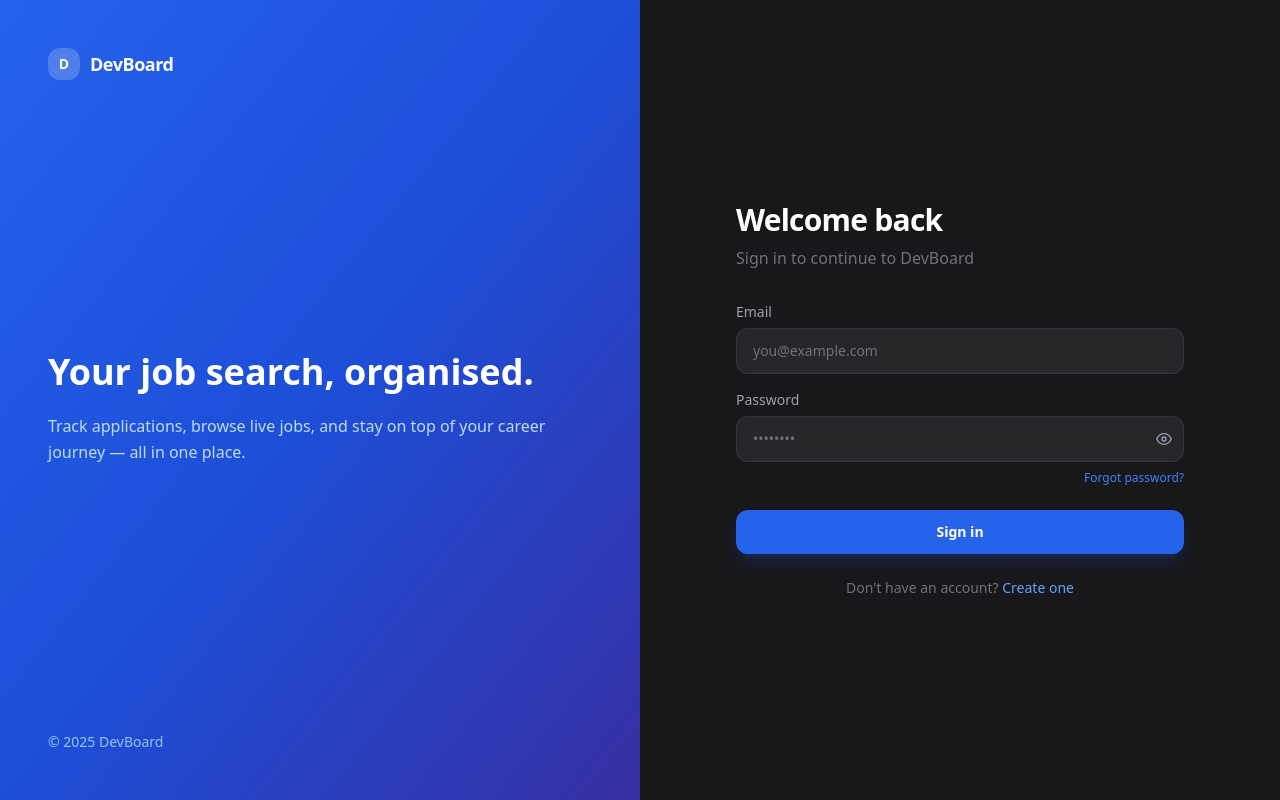
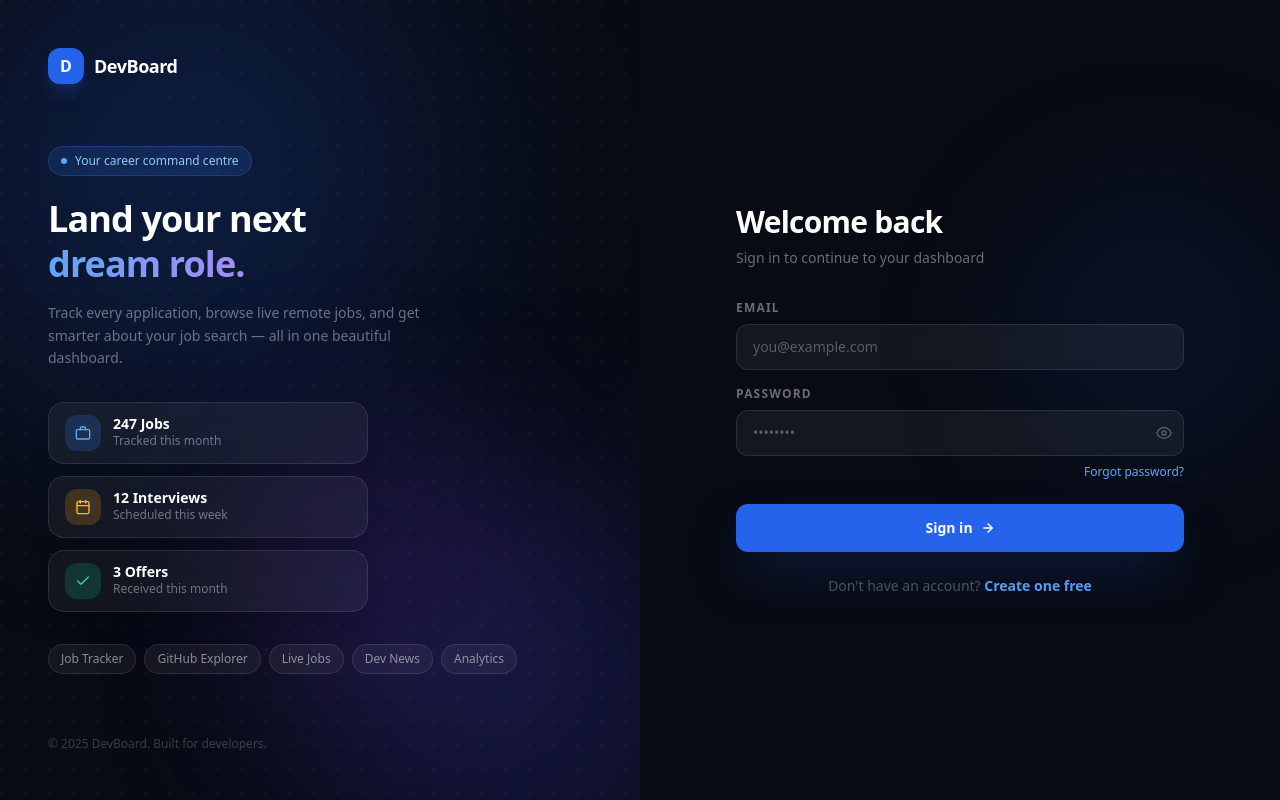
Before and after one commit to FrancisBriwn-cyber/Devboard, a React (Vite) app: page /login in a window 1280 px wide. Built offline with nearby package versions, Linux system fonts and the light colour scheme; no server answers.

Commit message:
Redesign login page with dark immersive layout and stat cards

```diff
--- a/src/pages/LoginPage.tsx
+++ b/src/pages/LoginPage.tsx
@@ -3,34 +3,44 @@ import { useNavigate, Link } from 'react-router-dom';
 import { supabase } from '../lib/supabase';
 import { useAuthStore } from '../store/authStore';
 
-const INPUT = 'w-full bg-slate-50 dark:bg-zinc-800 border border-slate-200 dark:border-zinc-700/60 rounded-xl px-4 py-3 text-sm text-slate-800 dark:text-white placeholder-slate-400 dark:placeholder-zinc-500 focus:outline-none focus:ring-2 focus:ring-blue-500 focus:border-transparent transition';
+const INPUT = 'w-full bg-white/5 border border-white/10 rounded-xl px-4 py-3 text-sm text-white placeholder-white/30 focus:outline-none focus:ring-2 focus:ring-blue-500/60 focus:border-blue-500/40 transition backdrop-blur-sm';
 
 function mapAuthError(msg: string): string {
   if (msg.includes('Invalid login credentials')) return 'Wrong email or password. Please try again.';
-  if (msg.includes('Email not confirmed'))        return 'Please confirm your email before signing in. Check your inbox.';
-  if (msg.includes('Too many requests'))          return 'Too many attempts. Please wait a moment and try again.';
-  if (msg.includes('User not found'))             return 'No account found with that email address.';
+  if (msg.includes('Email not confirmed'))        return 'Please confirm your email before signing in.';
+  if (msg.includes('Too many requests'))          return 'Too many attempts. Please wait a moment.';
+  if (msg.includes('User not found'))             return 'No account found with that email.';
   return msg;
+}
+
+/* ── Floating stat card ── */
+function StatCard({ label, value, color, icon }: { label: string; value: string; color: string; icon: React.ReactNode }) {
+  return (
+    <div className={`flex items-center gap-3 bg-white/5 border border-white/10 backdrop-blur-md rounded-2xl px-4 py-3 shadow-xl`}>
+      <div className={`w-9 h-9 rounded-xl ${color} flex items-center justify-center shrink-0`}>{icon}</div>
+      <div>
+        <p className="text-white font-bold text-sm leading-none">{value}</p>
+        <p className="text-white/40 text-xs mt-0.5">{label}</p>
+      </div>
+    </div>
+  );
 }
 
 export default function LoginPage() {
   const navigate   = useNavigate();
   const setSession = useAuthStore((s) => s.setSession);
 
-  /* sign-in fields */
   const [email, setEmail]       = useState('');
   const [password, setPassword] = useState('');
   const [showPass, setShowPass] = useState(false);
   const [error, setError]       = useState('');
   const [loading, setLoading]   = useState(false);
 
-  /* forgot-password mode */
-  const [mode, setMode]           = useState<'signin' | 'forgot' | 'sent'>('signin');
-  const [resetEmail, setResetEmail] = useState('');
+  const [mode, setMode]               = useState<'signin' | 'forgot' | 'sent'>('signin');
+  const [resetEmail, setResetEmail]   = useState('');
   const [resetLoading, setResetLoading] = useState(false);
-  const [resetError, setResetError]     = useState('');
+  const [resetError, setResetError]   = useState('');
 
-  /* ── Sign in ── */
   const handleLogin = async () => {
     if (!email || !password) { setError('Please enter your email and password.'); return; }
     setLoading(true); setError('');
@@ -40,7 +50,6 @@ export default function LoginPage() {
     navigate('/dashboard');
   };
 
-  /* ── Forgot password ── */
   const handleForgot = async () => {
     if (!resetEmail.trim()) { setResetError('Please enter your email address.'); return; }
     setResetLoading(true); setResetError('');
@@ -53,39 +62,103 @@ export default function LoginPage() {
   };
 
   return (
-    <div className="min-h-screen flex">
+    <div className="min-h-screen flex bg-[#080b14]">
 
-      {/* ── Left branding panel ── */}
-      <div className="hidden lg:flex w-1/2 bg-gradient-to-br from-blue-600 via-blue-700 to-indigo-800 flex-col justify-between p-12">
-        <div className="flex items-center gap-2.5">
-          <span className="w-8 h-8 rounded-xl bg-white/20 flex items-center justify-center text-white font-black text-sm">D</span>
+      {/* ── LEFT: Visual Panel ── */}
+      <div className="hidden lg:flex w-1/2 relative flex-col justify-between p-12 overflow-hidden">
+
+        {/* Gradient blobs */}
+        <div className="absolute inset-0 pointer-events-none">
+          <div className="absolute top-[-10%] left-[-10%] w-[500px] h-[500px] rounded-full bg-blue-600/20 blur-[120px]" />
+          <div className="absolute bottom-[-10%] right-[-10%] w-[400px] h-[400px] rounded-full bg-indigo-600/20 blur-[100px]" />
+          <div className="absolute top-1/2 left-1/3 w-[300px] h-[300px] rounded-full bg-violet-600/10 blur-[80px]" />
+        </div>
+
+        {/* Dot grid */}
+        <svg className="absolute inset-0 w-full h-full opacity-[0.07]" xmlns="http://www.w3.org/2000/svg">
+          <defs>
+            <pattern id="dots" width="24" height="24" patternUnits="userSpaceOnUse">
+              <circle cx="2" cy="2" r="1" fill="white" />
+            </pattern>
+          </defs>
+          <rect width="100%" height="100%" fill="url(#dots)" />
+        </svg>
+
+        {/* Top bar */}
+        <div className="relative flex items-center gap-2.5 z-10">
+          <div className="w-9 h-9 rounded-xl bg-blue-600 flex items-center justify-center text-white font-black text-base shadow-lg shadow-blue-900/50">D</div>
           <span className="text-white font-bold text-lg tracking-tight">DevBoard</span>
         </div>
+
+        {/* Centre content */}
+        <div className="relative z-10 space-y-8">
           <div>
-          <h2 className="text-4xl font-bold text-white leading-snug mb-4">
-            {mode === 'forgot' ? 'Reset your\npassword.' : mode === 'sent' ? 'Check your\ninbox.' : 'Your job search,\norganised.'}
+            <div className="inline-flex items-center gap-2 px-3 py-1.5 bg-blue-500/15 border border-blue-500/25 rounded-full text-blue-300 text-xs font-medium mb-5">
+              <span className="w-1.5 h-1.5 rounded-full bg-blue-400 animate-pulse" />
+              Your career command centre
+            </div>
+            <h2 className="text-4xl font-black text-white leading-tight tracking-tight">
+              Land your next<br />
+              <span className="bg-gradient-to-r from-blue-400 to-violet-400 bg-clip-text text-transparent">dream role.</span>
             </h2>
-          <p className="text-blue-200 text-base leading-relaxed">
-            {mode === 'forgot'
-              ? "Enter your email and we'll send you a secure link to reset your password."
-              : mode === 'sent'
-              ? "We've sent a password reset link to your email. It expires in 1 hour."
-              : 'Track applications, browse live jobs, and stay on top of your career journey — all in one place.'}
+            <p className="text-white/40 text-sm mt-4 leading-relaxed max-w-sm">
+              Track every application, browse live remote jobs, and get smarter about your job search — all in one beautiful dashboard.
             </p>
           </div>
-        <p className="text-blue-300 text-sm">© 2025 DevBoard</p>
+
+          {/* Floating stat cards */}
+          <div className="space-y-3 max-w-xs">
+            <StatCard
+              value="247 Jobs" label="Tracked this month"
+              color="bg-blue-500/20"
+              icon={<svg width="16" height="16" fill="none" stroke="#60a5fa" strokeWidth="2" viewBox="0 0 24 24" strokeLinecap="round" strokeLinejoin="round"><rect x="2" y="7" width="20" height="14" rx="2"/><path d="M16 7V5a2 2 0 0 0-2-2h-4a2 2 0 0 0-2 2v2"/></svg>}
+            />
+            <StatCard
+              value="12 Interviews" label="Scheduled this week"
+              color="bg-amber-500/20"
+              icon={<svg width="16" height="16" fill="none" stroke="#fbbf24" strokeWidth="2" viewBox="0 0 24 24" strokeLinecap="round" strokeLinejoin="round"><rect x="3" y="4" width="18" height="18" rx="2"/><line x1="16" y1="2" x2="16" y2="6"/><line x1="8" y1="2" x2="8" y2="6"/><line x1="3" y1="10" x2="21" y2="10"/></svg>}
+            />
+            <StatCard
+              value="3 Offers" label="Received this month"
+              color="bg-emerald-500/20"
+              icon={<svg width="16" height="16" fill="none" stroke="#34d399" strokeWidth="2" viewBox="0 0 24 24" strokeLinecap="round" strokeLinejoin="round"><polyline points="20 6 9 17 4 12"/></svg>}
+            />
           </div>
 
-      {/* ── Right form panel ── */}
-      <div className="w-full lg:w-1/2 flex items-center justify-center bg-white dark:bg-zinc-900 p-8">
-        <div className="w-full max-w-md">
+          {/* Feature pills */}
+          <div className="flex flex-wrap gap-2">
+            {['Job Tracker', 'GitHub Explorer', 'Live Jobs', 'Dev News', 'Analytics'].map((f) => (
+              <span key={f} className="text-xs px-3 py-1.5 bg-white/5 border border-white/10 text-white/50 rounded-full">
+                {f}
+              </span>
+            ))}
+          </div>
+        </div>
+
+        {/* Bottom */}
+        <p className="relative z-10 text-white/20 text-xs">© 2025 DevBoard. Built for developers.</p>
+      </div>
+
+      {/* ── RIGHT: Form Panel ── */}
+      <div className="w-full lg:w-1/2 flex items-center justify-center p-8 relative">
+
+        {/* Subtle right-side glow */}
+        <div className="absolute top-1/4 right-0 w-64 h-64 bg-blue-600/10 rounded-full blur-[80px] pointer-events-none" />
+
+        <div className="w-full max-w-md relative z-10">
+
+          {/* Mobile logo */}
+          <div className="flex items-center gap-2.5 mb-10 lg:hidden">
+            <div className="w-9 h-9 rounded-xl bg-blue-600 flex items-center justify-center text-white font-black text-base">D</div>
+            <span className="text-white font-bold text-lg">DevBoard</span>
+          </div>
 
           {/* ════════ SIGN IN ════════ */}
           {mode === 'signin' && (
             <>
               <div className="mb-8">
-                <h1 className="text-3xl font-bold text-slate-800 dark:text-white mb-2 tracking-tight">Welcome back</h1>
-                <p className="text-slate-400 dark:text-zinc-500">Sign in to continue to DevBoard</p>
+                <h1 className="text-3xl font-black text-white mb-2 tracking-tight">Welcome back</h1>
+                <p className="text-white/40 text-sm">Sign in to continue to your dashboard</p>
               </div>
 
               {error && (
@@ -99,19 +172,19 @@ export default function LoginPage() {
 
               <div className="space-y-4 mb-2">
                 <div>
-                  <label className="block text-sm font-medium text-slate-600 dark:text-zinc-400 mb-1.5">Email</label>
+                  <label className="block text-xs font-semibold text-white/40 mb-2 uppercase tracking-widest">Email</label>
                   <input type="email" placeholder="you@example.com" value={email}
                     onChange={(e) => setEmail(e.target.value)} className={INPUT} />
                 </div>
                 <div>
-                  <label className="block text-sm font-medium text-slate-600 dark:text-zinc-400 mb-1.5">Password</label>
+                  <label className="block text-xs font-semibold text-white/40 mb-2 uppercase tracking-widest">Password</label>
                   <div className="relative">
                     <input type={showPass ? 'text' : 'password'} placeholder="••••••••" value={password}
                       onChange={(e) => setPassword(e.target.value)}
                       onKeyDown={(e) => e.key === 'Enter' && handleLogin()}
                       className={`${INPUT} pr-11`} />
                     <button type="button" onClick={() => setShowPass(v => !v)}
-                      className="absolute right-3 top-1/2 -translate-y-1/2 text-slate-400 hover:text-slate-600 dark:hover:text-zinc-300 transition">
+                      className="absolute right-3 top-1/2 -translate-y-1/2 text-white/30 hover:text-white/60 transition">
                       {showPass
                         ? <svg width="16" height="16" fill="none" stroke="currentColor" strokeWidth="2" viewBox="0 0 24 24" strokeLinecap="round"><path d="M17.94 17.94A10.07 10.07 0 0 1 12 20c-7 0-11-8-11-8a18.45 18.45 0 0 1 5.06-5.94M9.9 4.24A9.12 9.12 0 0 1 12 4c7 0 11 8 11 8a18.5 18.5 0 0 1-2.16 3.19m-6.72-1.07a3 3 0 1 1-4.24-4.24"/><line x1="1" y1="1" x2="23" y2="23"/></svg>
                         : <svg width="16" height="16" fill="none" stroke="currentColor" strokeWidth="2" viewBox="0 0 24 24" strokeLinecap="round"><path d="M1 12s4-8 11-8 11 8 11 8-4 8-11 8-11-8-11-8z"/><circle cx="12" cy="12" r="3"/></svg>
@@ -123,22 +196,25 @@ export default function LoginPage() {
 
               <div className="flex justify-end mb-6">
                 <button onClick={() => { setMode('forgot'); setResetEmail(email); setResetError(''); }}
-                  className="text-xs text-blue-500 hover:text-blue-400 transition">
+                  className="text-xs text-blue-400 hover:text-blue-300 transition">
                   Forgot password?
                 </button>
               </div>
 
               <button onClick={handleLogin} disabled={loading}
-                className="w-full flex items-center justify-center gap-2 bg-blue-600 hover:bg-blue-500 text-white py-3 rounded-xl font-semibold text-sm transition shadow-lg shadow-blue-900/40 disabled:opacity-50">
+                className="w-full flex items-center justify-center gap-2 bg-blue-600 hover:bg-blue-500 text-white py-3.5 rounded-xl font-bold text-sm transition shadow-2xl shadow-blue-900/50 disabled:opacity-50 relative overflow-hidden group">
+                <div className="absolute inset-0 bg-gradient-to-r from-blue-600 to-indigo-600 opacity-0 group-hover:opacity-100 transition-opacity" />
+                <span className="relative flex items-center gap-2">
                   {loading
                     ? <><div className="w-4 h-4 border-2 border-white/40 border-t-white rounded-full animate-spin" /> Signing in…</>
-                  : 'Sign in'
+                    : <>Sign in <svg width="14" height="14" fill="none" stroke="currentColor" strokeWidth="2.5" viewBox="0 0 24 24" strokeLinecap="round"><path d="M5 12h14"/><path d="M12 5l7 7-7 7"/></svg></>
                   }
+                </span>
               </button>
 
-              <p className="text-sm text-center text-slate-400 dark:text-zinc-500 mt-6">
+              <p className="text-sm text-center text-white/30 mt-6">
                 Don't have an account?{' '}
-                <Link to="/register" className="text-blue-400 font-medium hover:underline">Create one</Link>
+                <Link to="/register" className="text-blue-400 font-semibold hover:text-blue-300 transition">Create one free</Link>
               </p>
             </>
           )}
@@ -147,16 +223,14 @@ export default function LoginPage() {
           {mode === 'forgot' && (
             <>
               <button onClick={() => { setMode('signin'); setResetError(''); }}
-                className="flex items-center gap-1.5 text-sm text-slate-400 dark:text-zinc-500 hover:text-slate-600 dark:hover:text-zinc-300 transition mb-8">
+                className="flex items-center gap-1.5 text-sm text-white/30 hover:text-white/60 transition mb-8">
                 <svg width="14" height="14" fill="none" stroke="currentColor" strokeWidth="2.5" viewBox="0 0 24 24" strokeLinecap="round"><path d="M19 12H5"/><path d="M12 19l-7-7 7-7"/></svg>
                 Back to sign in
               </button>
-
               <div className="mb-8">
-                <h1 className="text-3xl font-bold text-slate-800 dark:text-white mb-2 tracking-tight">Forgot password?</h1>
-                <p className="text-slate-400 dark:text-zinc-500 text-sm">Enter your email and we'll send you a reset link.</p>
+                <h1 className="text-3xl font-black text-white mb-2 tracking-tight">Forgot password?</h1>
+                <p className="text-white/40 text-sm">We'll send you a secure reset link.</p>
               </div>
-
               {resetError && (
                 <div className="mb-5 flex items-start gap-2.5 px-4 py-3 rounded-xl bg-red-500/10 border border-red-500/20 text-red-400 text-sm">
                   <svg width="14" height="14" fill="none" stroke="currentColor" strokeWidth="2" viewBox="0 0 24 24" strokeLinecap="round" className="shrink-0 mt-0.5">
@@ -165,19 +239,15 @@ export default function LoginPage() {
                   {resetError}
                 </div>
               )}
-
-              <div className="space-y-4 mb-6">
-                <div>
-                  <label className="block text-sm font-medium text-slate-600 dark:text-zinc-400 mb-1.5">Email address</label>
+              <div className="mb-6">
+                <label className="block text-xs font-semibold text-white/40 mb-2 uppercase tracking-widest">Email address</label>
                 <input type="email" placeholder="you@example.com" value={resetEmail}
                   onChange={(e) => setResetEmail(e.target.value)}
                   onKeyDown={(e) => e.key === 'Enter' && handleForgot()}
                   className={INPUT} autoFocus />
               </div>
-              </div>
-
               <button onClick={handleForgot} disabled={resetLoading}
-                className="w-full flex items-center justify-center gap-2 bg-blue-600 hover:bg-blue-500 text-white py-3 rounded-xl font-semibold text-sm transition shadow-lg shadow-blue-900/40 disabled:opacity-50">
+                className="w-full flex items-center justify-center gap-2 bg-blue-600 hover:bg-blue-500 text-white py-3.5 rounded-xl font-bold text-sm transition shadow-2xl shadow-blue-900/50 disabled:opacity-50">
                 {resetLoading
                   ? <><div className="w-4 h-4 border-2 border-white/40 border-t-white rounded-full animate-spin" /> Sending…</>
                   : 'Send reset link'
@@ -188,7 +258,6 @@ export default function LoginPage() {
 
           {/* ════════ EMAIL SENT ════════ */}
           {mode === 'sent' && (
-            <>
             <div className="flex flex-col items-center text-center py-8">
               <div className="w-16 h-16 bg-emerald-500/10 border border-emerald-500/20 rounded-2xl flex items-center justify-center mb-5">
                 <svg width="28" height="28" fill="none" stroke="#34d399" strokeWidth="1.5" viewBox="0 0 24 24" strokeLinecap="round" strokeLinejoin="round">
@@ -196,21 +265,17 @@ export default function LoginPage() {
                   <polyline points="22,6 12,13 2,6"/>
                 </svg>
               </div>
-                <h2 className="text-2xl font-bold text-slate-800 dark:text-white mb-2">Check your inbox</h2>
-                <p className="text-slate-500 dark:text-zinc-400 text-sm leading-relaxed mb-1">
-                  We sent a password reset link to
-                </p>
-                <p className="text-blue-500 font-semibold text-sm mb-6">{resetEmail}</p>
-                <p className="text-slate-400 dark:text-zinc-500 text-xs mb-8">
-                  Didn't receive it? Check your spam folder, or{' '}
+              <h2 className="text-2xl font-black text-white mb-2">Check your inbox</h2>
+              <p className="text-white/40 text-sm mb-1">We sent a reset link to</p>
+              <p className="text-blue-400 font-semibold text-sm mb-6">{resetEmail}</p>
+              <p className="text-white/25 text-xs mb-8">
+                Didn't receive it? Check spam, or{' '}
                 <button onClick={() => setMode('forgot')} className="text-blue-400 hover:underline">try again</button>.
               </p>
-                <button onClick={() => setMode('signin')}
-                  className="text-sm text-slate-400 dark:text-zinc-500 hover:text-slate-600 dark:hover:text-zinc-300 transition">
+              <button onClick={() => setMode('signin')} className="text-sm text-white/30 hover:text-white/60 transition">
                 ← Back to sign in
               </button>
             </div>
-            </>
           )}
 
         </div>
```
Lines whose indentation alone changed are shown as unchanged.
